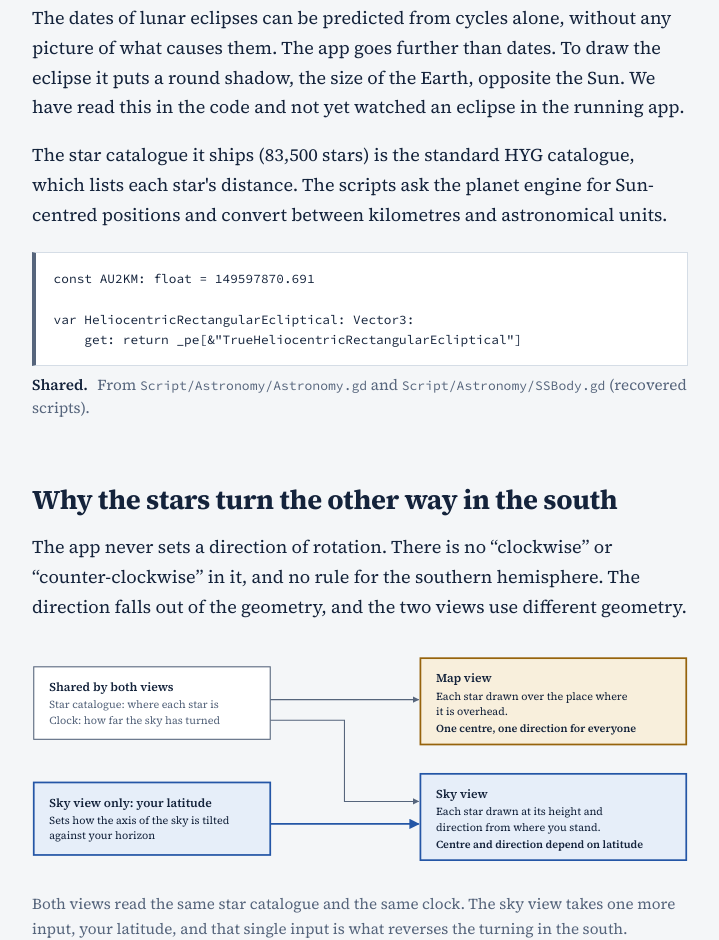
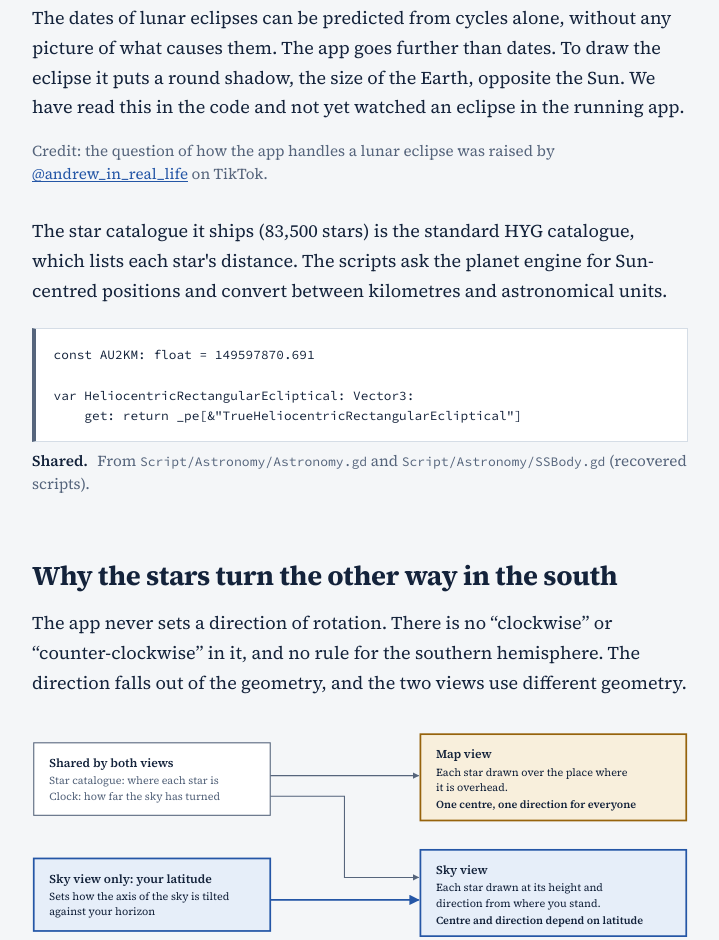
Before and after one commit to funwithscience-org/flat-earth-pro-analysis, a plain HTML site: page docs/index.html in a window 1280 px wide. Shown: the part 8884-9824 px from the top of the page, without its empty margins (280-999 px from the left). Drawn offline with Linux system fonts and the light colour scheme.

Commit message:
Public page: credit @andrew_in_real_life for the lunar eclipse question
Co-Authored-By: Claude Fable 5.2 <noreply@anthropic.com>
Claude-Session: https://claude.ai/code/session_01RnJ396qpf6TQ62id9iVfqx

```diff
--- a/docs/index.html
+++ b/docs/index.html
@@ -330,6 +330,7 @@ float d = length(uv - sp);
 float t = clamp((penumbral - d) / (penumbral - umbral), 0.0, 1.0);</code></pre>
 <p class="src"><span class="tag shared">Shared.</span> From <code>Shader/SSObject.gdshader</code>, as shipped. The shadow is drawn as a circle.</p>
 <p>The dates of lunar eclipses can be predicted from cycles alone, without any picture of what causes them. The app goes further than dates. To draw the eclipse it puts a round shadow, the size of the Earth, opposite the Sun. We have read this in the code and not yet watched an eclipse in the running app.</p>
+<p class="src">Credit: the question of how the app handles a lunar eclipse was raised by <a href="https://www.tiktok.com/@andrew_in_real_life">@andrew_in_real_life</a> on TikTok.</p>
 
 <p>The star catalogue it ships (83,500 stars) is the standard HYG catalogue, which lists each star's distance. The scripts ask the planet engine for Sun-centred positions and convert between kilometres and astronomical units.</p>
 <pre><code>const AU2KM: float = 149597870.691
```
